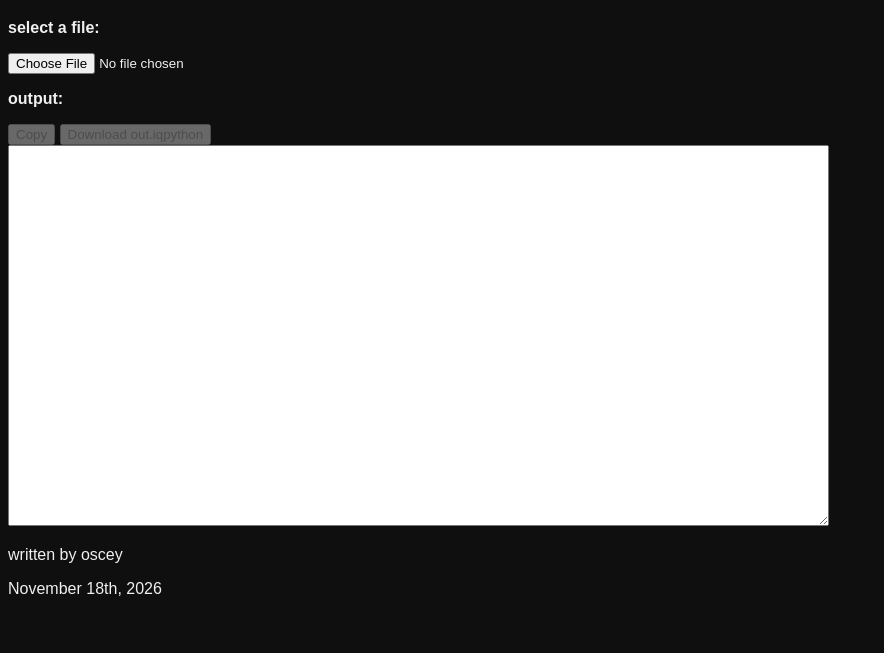
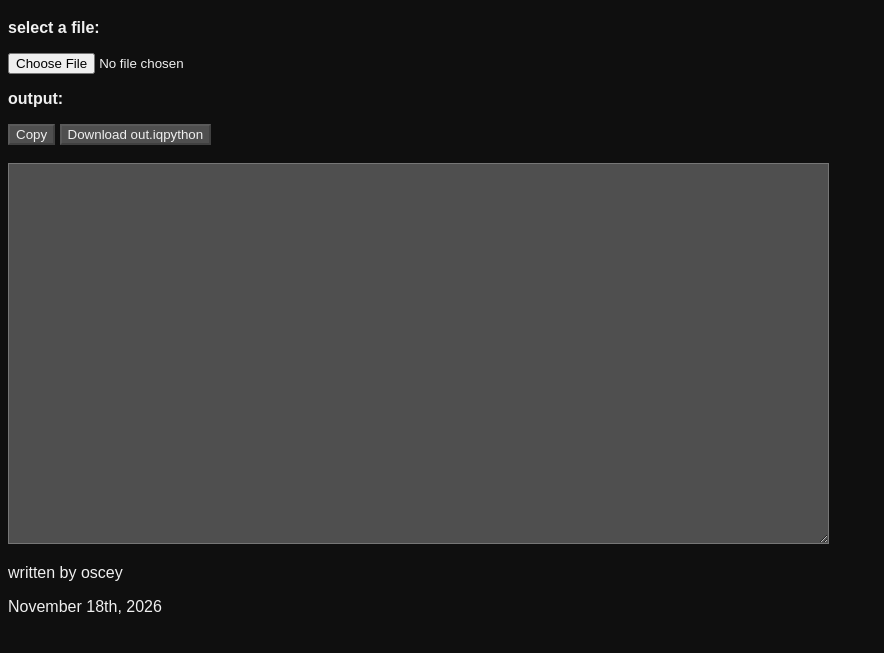
Before and after one commit to osceycon/png-to-vex-iq, a plain HTML site: page png_to_viq.html in a window 1280 px wide. Shown: the part 61-714 px from the top of the page, without its empty margins (0-884 px from the left). Drawn offline with Linux system fonts and the light colour scheme.

Commit message:
Update png_to_viq.html
css styling changes in coloring and font

```diff
--- a/png_to_viq.html
+++ b/png_to_viq.html
@@ -9,6 +9,16 @@
             color: #f0f0f0;
             font-family: "Arial"
         }
+        button {
+            background-color: #4f4f4f;
+            color: #f0f0f0;
+            font-family: "Arial"
+        }
+        textarea {
+            background-color: #4f4f4f;
+            color: #f0f0f0;
+            font-family: "Arial";
+        }
     </style>
 </head>
 <body>
@@ -19,7 +29,7 @@
     <p id="status"></p>
     <button id="copy" disabled>Copy</button>
     <button id="download" disabled>Download out.iqpython</button>
-    <br>
+    <br><br>
     <textarea id="output" rows="25" cols="100" readonly></textarea>
     <footer>
         <p>written by oscey</p>
```
